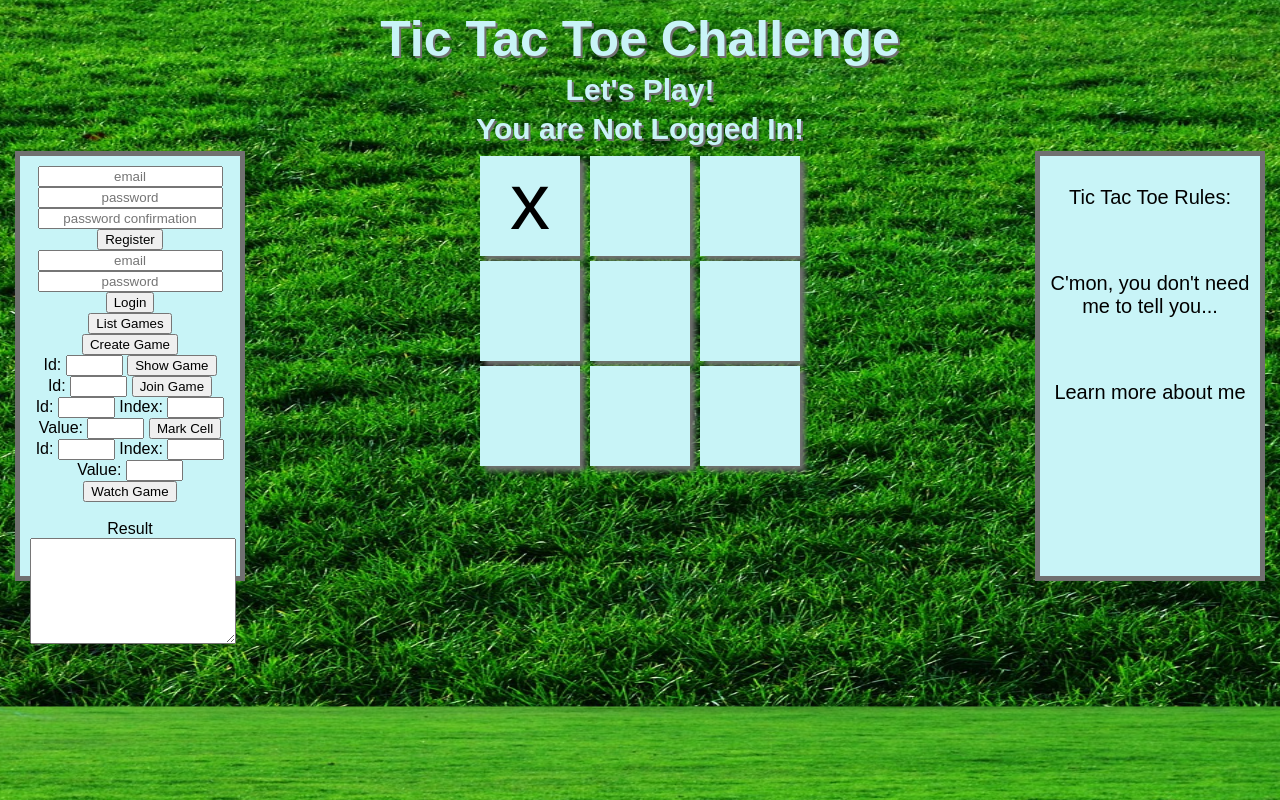
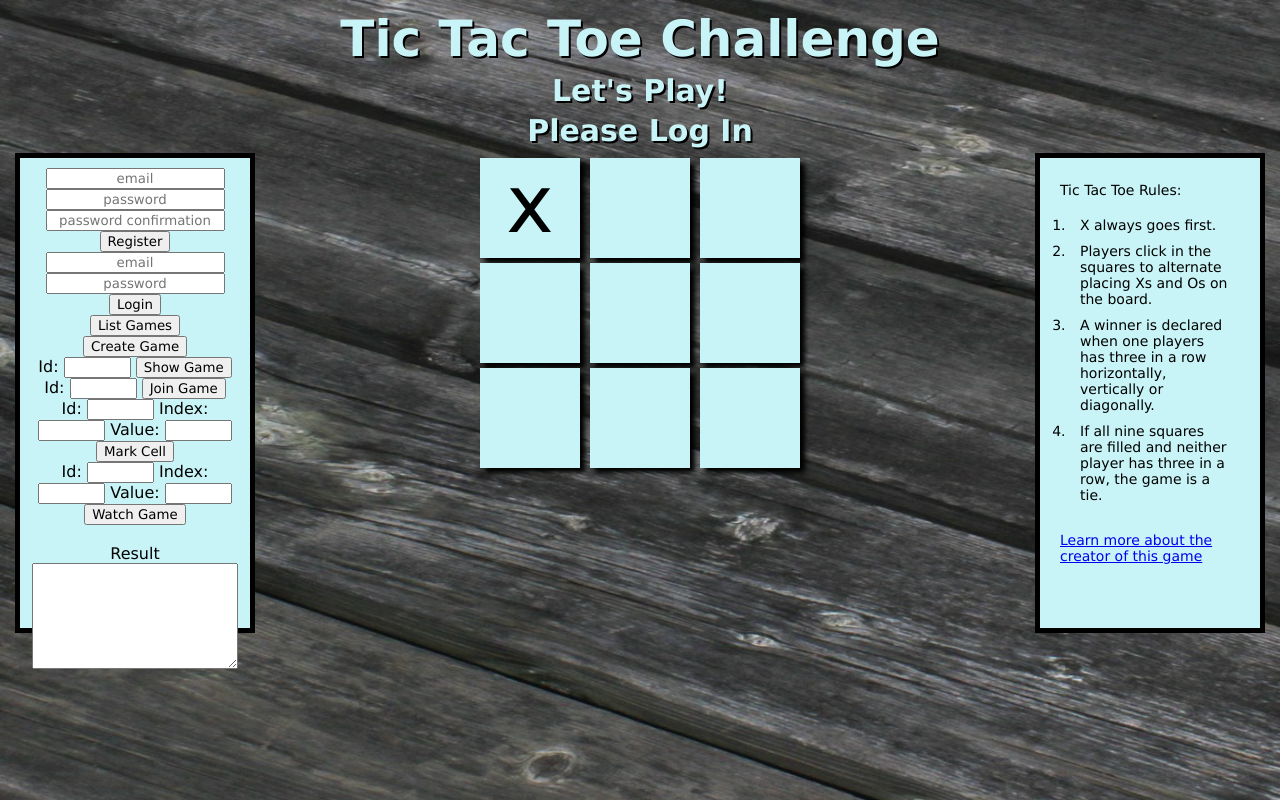
Before and after one commit to christinemoses/Project1-TTT-Game, a plain HTML site: page index.html in a window 1280 px wide. Both pictures are taken after a click on the element 530 px from the left and 206 px from the top of the page. Drawn offline with nearby package versions, Linux system fonts and the light colour scheme.

Commit message:
updated README. Added new background image and wireframe image. Removed usused images. Small edits to HTML and CSS design.

```diff
--- a/assets/scripts/main.js
+++ b/assets/scripts/main.js
@@ -9,11 +9,8 @@ var board = [
 var currentPlayer = "x";
 
 $('.block').on('click', function() { // one vs on??
-  var $this = $(this);
-  var col = $this.data('col');
-  var row = $this.data('row');
+  turn($(this));
 
-  turn($this, col, row);
   var winner = getWinner();
   if (winner) {
     $('.alert').text(winner);
@@ -31,7 +28,9 @@ var reset = function() {
     ['', '', '']
   ];
 
-  $('.block').html('')
+  currentPlayer = "x";
+  $('.alert').text("Let's Play!")
+  $('.block').text('')
 };
 
 
@@ -46,7 +45,9 @@ var switchPlayer = function() {
 
 // variable to store an event target
 
-var turn = function($this, col, row){
+var turn = function($this){
+  var col = $this.data('col');
+  var row = $this.data('row');
 
   if (board[col][row] === '') {
     $this.text(currentPlayer);
@@ -116,14 +117,12 @@ var isTie = function isTie() {
 
 var getWinner = function getWinner() {
   var msg = '';
+
   if (isWinner('x')) {
-    reset();
     msg ='Player X Wins!';
   }else if(isWinner('o')) {
-    reset();
     msg = 'Player O Wins!';
   }else if(isTie()) {
-    reset();
     msg = 'Tie Game!'
   }else {
       // no Winner
--- a/assets/styles/main.css
+++ b/assets/styles/main.css
@@ -1,11 +1,11 @@
 * {
   text-align: center;
-  font-family: arial;
+  font-family: verdana;
 }
 
 body {
-  background-image: url(./images/background_grass.jpg);
-  background-size: 200% 200%;
+  background-image: url(./images/background_wood3.jpg);
+  background-size: 250% 250%;
   background-position: center;
 }
 
@@ -14,7 +14,7 @@ h1 {
   margin-bottom: 5px;
   font-size: 50px;
   color: #C8F4F7;
-  text-shadow: 2px 2px #707070;
+  text-shadow: 2px 2px black;
 }
 
 h2 {
@@ -22,16 +22,16 @@ h2 {
   margin-bottom: 5px;
   font-size: 30px;
   color: #C8F4F7;
-  text-shadow: 2px 2px #707070;
+  text-shadow: 2px 2px black;
 }
 
 .inputs {
   position: absolute;
   left: 15px;
-  width: 200px;
-  height: 400px;
+  width: 210px;
+  height: 450px;
   background-color: #C8F4F7;
-  border: 5px solid #707070;
+  border: 5px solid black;
   padding: 10px 10px 10px 10px;
 }
 
@@ -44,10 +44,10 @@ h2 {
   position: absolute;
   right: 15px;
   width: 200px;
-  height: 400px;
+  height: 450px;
   font-size: 20px;
   background-color: #C8F4F7;
-  border: 5px solid #707070;
+  border: 5px solid black;
   padding: 10px 10px 10px 10px;
   margin-bottom: 5%;
 }
@@ -67,13 +67,32 @@ h2 {
   text-align: center;
   font-size: 80px;
   vertical-align: center;
-  box-shadow: 5px 5px 5px #707070;
+  box-shadow: 5px 5px 5px black;
 }
 
 .block:hover{
    background-color: #2EB82E;
 }
 
+p {
+  font-size: 14px;
+  padding: 0px 10px 0px 10px;
+  text-align: left;
+}
+
+ol {
+  font-size: 14px;
+  padding: 0px 10px 10px 0px;
+  text-align: left;
+}
+
+li {
+  font-size: 14px;
+  padding: 5px 10px 5px 10px;
+  text-align: left;
+  margin-left: 20px
+}
+
 #result {
   width: 200px;
   height: 100px;
--- a/index.html
+++ b/index.html
@@ -14,7 +14,7 @@
 
       <h1>Tic Tac Toe Challenge</h1>
       <h2 class="alert">Let's Play!</h2>
-      <h2 id='logged-in' class="alert">You are Not Logged In!</h2>
+      <h2 id='logged-in'>Please Log In</h2>
 
       <div class="inputs">
         <form id="register">
@@ -92,10 +92,13 @@
       </div>
       <div class="rules">
         <p>Tic Tac Toe Rules:</p>
-        <br>
-        <p>C'mon, you don't need me to tell you...</p>
-        <br>
-        <p>Learn more about me</p>
+        <ol>
+          <li>X always goes first.</li>
+          <li>Players click in the squares to alternate placing Xs and Os on the board.</li>
+          <li>A winner is declared when one players has three in a row horizontally, vertically or diagonally.</li>
+          <li>If all nine squares are filled and neither player has three in a row, the game is a tie.</li>
+        </ol>
+        <p><a target="_blank" href="http://porter-waterlines-15870.bitballoon.com/">Learn more about the creator of this game</a></p>
       </div>
       <script src="https://ajax.googleapis.com/ajax/libs/jquery/2.1.3/jquery.min.js"></script>
       <script type="text/javascript" src="http://ttt.wdibos.com/js/resource-watcher-0.1.0.js" defer charset="utf-8"></script>
```
Also changed, not shown: assets/styles/images/background_grass.jpg (deleted), assets/styles/images/background_lights.jpeg (deleted), assets/styles/images/background_roof.jpg (deleted), assets/styles/images/background_wood.jpg (deleted), assets/styles/images/background_wood3.jpg (added), 3 other files.
